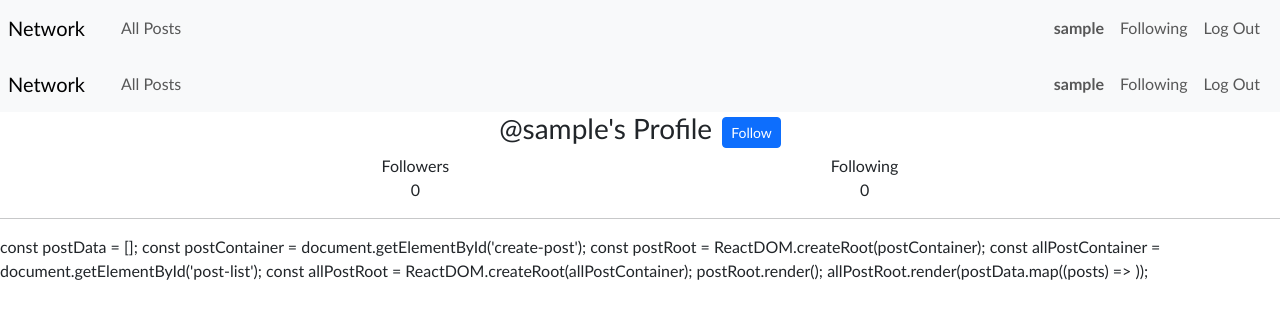
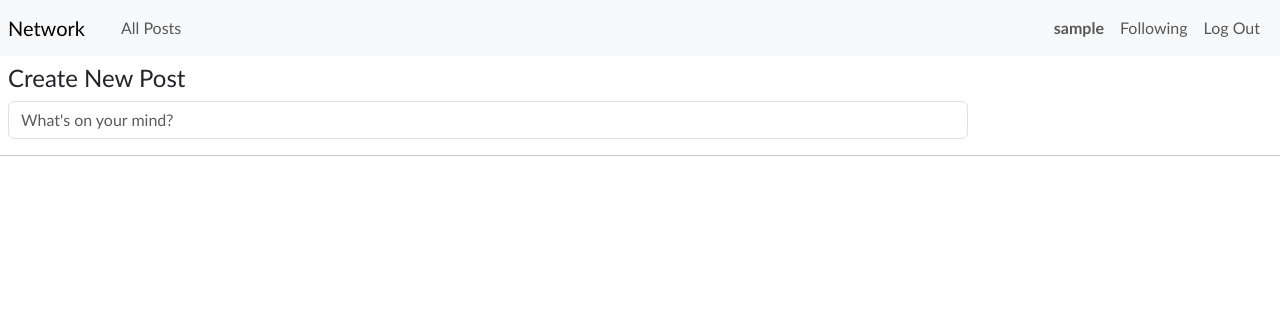
Before and after one commit to bencodes8/network, a Django app: page / in a window 1280 px wide. Shown: the top 319 px of the page. Run offline with Django 3.2, Linux system fonts and the light colour scheme; the visitor is signed in with stand-in values (Sample User, id 1); data that the repository does not hold is empty.

Commit message:
this solution works

```diff
--- a/network/templates/network/index.html
+++ b/network/templates/network/index.html
@@ -77,18 +77,22 @@
         );
     }
 
-    {% include 'network/profile.html' %}
-
     const postData = {{ posts_json|safe }};
 
 
     const postContainer = document.getElementById('create-post');
     const postRoot = ReactDOM.createRoot(postContainer);
 
+    postRoot.render(<CreatePost />);
+
+</script>
+{% endif %}
+
+{% include 'network/posts.html' %}
+<script type="text/babel">
     const allPostContainer = document.getElementById('post-list');
     const allPostRoot = ReactDOM.createRoot(allPostContainer);
 
-    postRoot.render(<CreatePost />);
     allPostRoot.render(postData.map((posts) =>
     <Posts
     key={posts.id}
@@ -100,6 +104,6 @@
     date={posts.date}
     />));
 </script>
-{% endif %}
+
 
 {% endblock %}
--- a/network/templates/network/profile.html
+++ b/network/templates/network/profile.html
@@ -29,7 +29,7 @@
     <div class="profile-post-container">
         <div class="row row-cols-3">
             {% for post in posts %}
-                <div class="col">{{ post }}</div>
+                <div class="col">{}</div>
             {% endfor %}
         <div>
 
```
